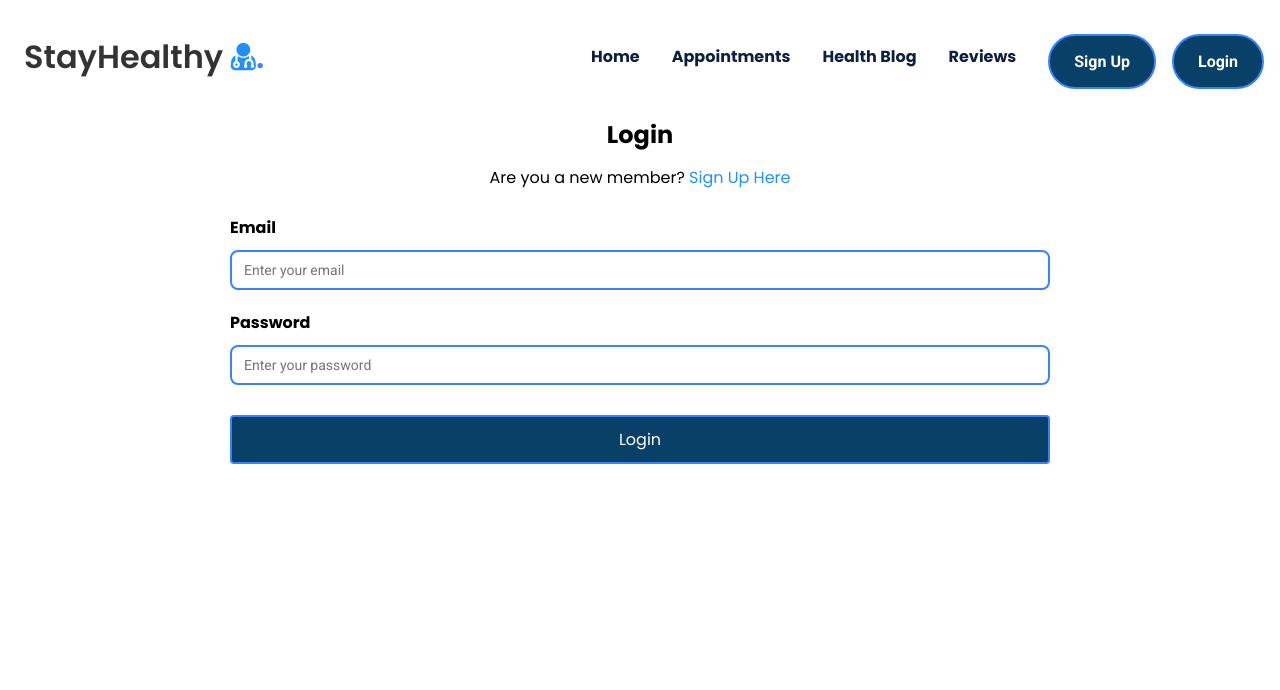
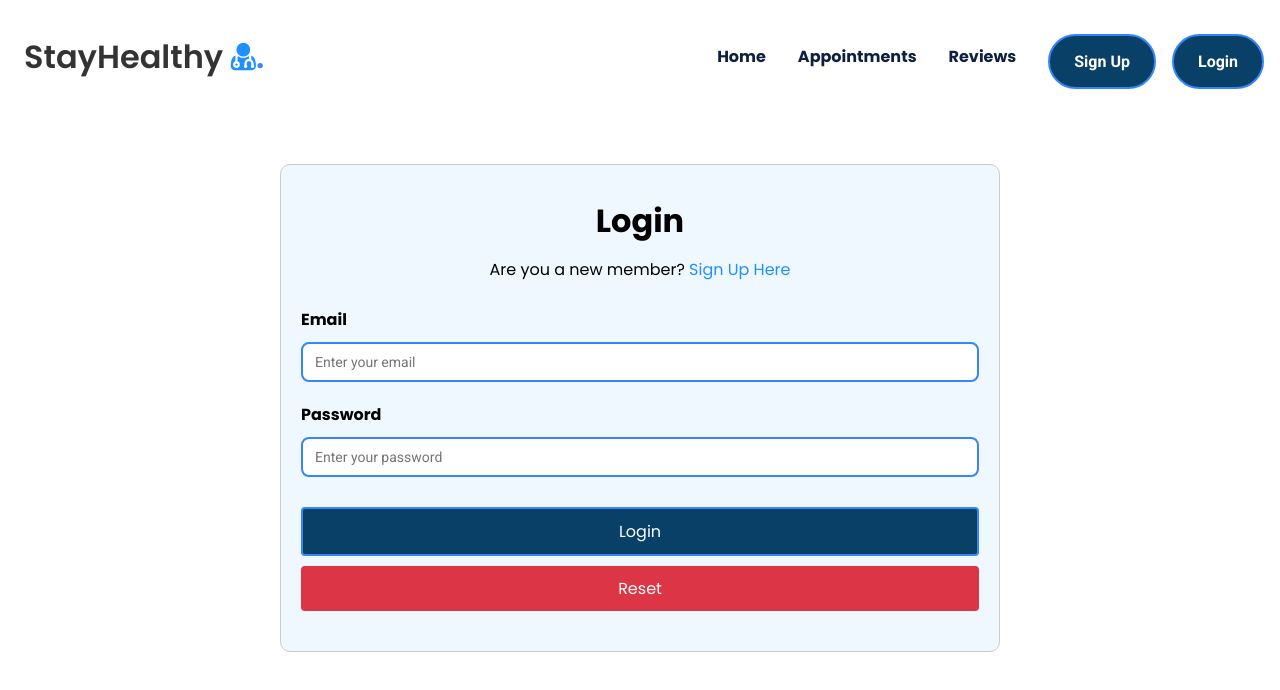
Before and after one commit to Andabeat/med_appt, a React (Create React App) app: page /login in a window 1280 px wide. Shown: the top 690 px of the page. Built offline with nearby package versions, Linux system fonts and the light colour scheme.

Commit message:
CSS changes to Login and Sign-up Form Reset button and box styled

```diff
--- a/src/Components/Login/Login.css
+++ b/src/Components/Login/Login.css
@@ -1,10 +1,23 @@
 /* Styles for the main container */
 .container {
-    max-width: 900px; /* Maximum width of the container */
+    max-width: 800px; /* Maximum width of the container */
     margin: 0 auto; /* Center the container horizontally */
     padding: 40px; /* Padding inside the container */
     margin-top: 10%; /* Top margin of 10% */
 }
+
+.login-grid {
+    margin-top: 60px;
+    background-color:#F0F8FF;
+    border: 1px solid #ccc;
+    border-radius: 10px;
+    padding: 20px;
+}
+
+.login-grid .login-text h2 {
+    font-size: 2rem;
+}
+
 .login-text {
     text-align:center;
 }
--- a/src/Components/Login/Login.js
+++ b/src/Components/Login/Login.js
@@ -1,4 +1,4 @@
-// Following code has been commented with appropriate comments for your reference.
+// Login.js
 import React, { useState, useEffect } from 'react';
 import './Login.css'; // optional: apply CSS as per your design
 import { Link, useNavigate } from 'react-router-dom';
@@ -19,10 +19,15 @@ const Login = () => {
     }
   }, [navigate]);
 
+  // Function to reset form fields (to clear inputs)
+  const handleReset = () => {
+    setEmail('');
+    setPassword('');
+  };
+
   // Function to handle login form submission and API call
   const login = async (e) => {
     e.preventDefault();
-
     try {
       const res = await fetch(`${API_URL}/api/auth/login`, {
         method: 'POST',
@@ -36,8 +41,6 @@ const Login = () => {
       });
 
       const json = await res.json();
-      console.log("Response from server:", json);
-
       if (json.authtoken) {
         // If authentication is successful, store data in sessionStorage
         sessionStorage.setItem('auth-token', json.authtoken);
@@ -86,7 +89,6 @@ const Login = () => {
           <form onSubmit={login}>
             <div className="form-group">
               <label htmlFor="email">Email</label>
-              {/* Email input field */}
               <input
                 value={email}
                 onChange={(e) => setEmail(e.target.value)}
@@ -100,7 +102,6 @@ const Login = () => {
               />
             </div>
 
-            {/* Password input (matches sample solution) */}
             <div className="form-group">
               <label htmlFor="password">Password</label>
               <input
@@ -116,12 +117,21 @@ const Login = () => {
               />
             </div>
 
-            <div className="btn-group">
+            <div className="btn-group" style={{ width: '100%' }}>
               <button
                 type="submit"
                 className="btn btn-primary mb-2 mr-1 waves-effect waves-light"
+                style={{ width: '100%' }}
               >
                 Login
+              </button>
+              <button
+                type="button"
+                className="btn btn-danger mb-2 ml-1 waves-effect waves-light"
+                style={{ width: '100%', marginTop: '10px' }}
+                onClick={handleReset}
+              >
+                Reset
               </button>
             </div>
           </form>
--- a/src/Components/Navbar/Navbar.js
+++ b/src/Components/Navbar/Navbar.js
@@ -92,9 +92,6 @@ const Navbar = () => {
           <Link to="/find-doctor">Appointments</Link>
         </li>
         <li className="link">
-          <Link to="/healthblog">Health Blog</Link>
-        </li>
-        <li className="link">
           <Link to="/reviews">Reviews</Link>
         </li>
 
--- a/src/Components/Sign_Up/Sign_Up.css
+++ b/src/Components/Sign_Up/Sign_Up.css
@@ -1,7 +1,7 @@
 /* Styles for the container element */
 .container {
-    max-width: 900px; /* Set maximum width for the container */
-    margin: 0 auto; /* Center the container horizontally */
+    max-width: 800px; /* Set maximum width for the container */
+    margin: 140px auto; /* Center the container horizontally */
     padding: 40px; /* Add padding inside the container */
     margin-top: 10%; /* Set top margin as a percentage of the viewport height */
     overflow: hidden; /* Hide any overflowing content */
@@ -22,6 +22,10 @@
     grid-template-columns: 0.1fr 1.5fr 8fr; /* Define columns with fractional widths */
     grid-gap: 10px; /* Set the gap between grid items */
     margin-top: 60px;
+    background-color:#F0F8FF;
+    border: 1px solid #ccc;
+    border-radius: 10px;
+    padding: 20px;
 }
 
 /* Styles for the main signup text */
@@ -45,7 +49,7 @@
 
 /* Styles for the signup form section */
 .signup-form {
-    grid-column: 2 / 4; /* Span from second to fourth column */
+    grid-column: 1 / 4; /* Span from second to fourth column */
 }
 
 /* Styles for the overall signup container */
--- a/src/Components/Sign_Up/Sign_Up.js
+++ b/src/Components/Sign_Up/Sign_Up.js
@@ -11,10 +11,18 @@ const Sign_Up = () => {
   const [showerr, setShowerr] = useState([]);
   const navigate = useNavigate();
 
+  // Handles form field reset
+  const handleReset = () => {
+    setName('');
+    setEmail('');
+    setPhone('');
+    setPassword('');
+    setShowerr([]);
+  };
+
   const register = async (e) => {
     e.preventDefault();
-    setShowerr([]); // clear previous errors before new submit
-
+    setShowerr([]);
     try {
       const response = await fetch(`${API_URL}/api/auth/register`, {
         method: 'POST',
@@ -22,37 +30,25 @@ const Sign_Up = () => {
         body: JSON.stringify({ name, email, password, phone }),
       });
 
-      // Debug info to check what comes back from backend
-      console.log("Status:", response.status);
       const json = await response.json();
-      console.log("Response from server:", JSON.stringify(json, null, 2));
-
       if (json.authtoken) {
-        // Extract username from email before '@'
         const username = email.split('@')[0];
-
-        // Save user details in session
         sessionStorage.setItem('auth-token', json.authtoken);
         sessionStorage.setItem('name', name);
         sessionStorage.setItem('username', username);
         sessionStorage.setItem('phone', phone);
         sessionStorage.setItem('email', email);
-
-        // Redirect to home and refresh
         navigate('/');
         window.location.reload();
       }
       else if (json.errors) {
-        // Backend returned array of validation messages
         const messages = json.errors.map((err) => err.msg);
         setShowerr(messages);
       }
       else if (json.error) {
-        // Backend returned single error
         setShowerr([json.error]);
       }
     } catch (err) {
-      console.error("Error in register:", err);
       setShowerr(['Failed to connect to server. Please try again later.']);
     }
   };
@@ -68,7 +64,6 @@ const Sign_Up = () => {
               <Link to="/login" style={{ color: '#2190FF' }}>Login</Link>
             </span>
           </div>
-
           <form method="POST" onSubmit={register}>
             <div className="form-group">
               <label htmlFor="name">Name</label>
@@ -82,7 +77,6 @@ const Sign_Up = () => {
                 required
               />
             </div>
-
             <div className="form-group">
               <label htmlFor="email">Email</label>
               <input
@@ -95,7 +89,6 @@ const Sign_Up = () => {
                 required
               />
             </div>
-
             <div className="form-group">
               <label htmlFor="phone">Phone</label>
               <input
@@ -108,7 +101,6 @@ const Sign_Up = () => {
                 required
               />
             </div>
-
             <div className="form-group">
               <label htmlFor="password">Password</label>
               <input
@@ -121,12 +113,23 @@ const Sign_Up = () => {
                 required
               />
             </div>
-
-            <button className="btn btn-primary" type="submit">
-              Sign Up
-            </button>
-
-            {/* Display error messages */}
+            <div className="btn-group" style={{ width: '100%' }}>
+              <button
+                type="submit"
+                className="btn btn-primary mb-2 mr-1 waves-effect waves-light"
+                style={{ width: '100%' }}
+              >
+                Sign Up
+              </button>
+              <button
+                type="button"
+                className="btn btn-danger mb-2 ml-1 waves-effect waves-light"
+                style={{ width: '100%', marginTop: '10px' }}
+                onClick={handleReset}
+              >
+                Reset
+              </button>
+            </div>
             {showerr.length > 0 && (
               <div className="err" style={{ color: 'red', marginTop: '1rem' }}>
                 {showerr.map((msg, index) => (
```
